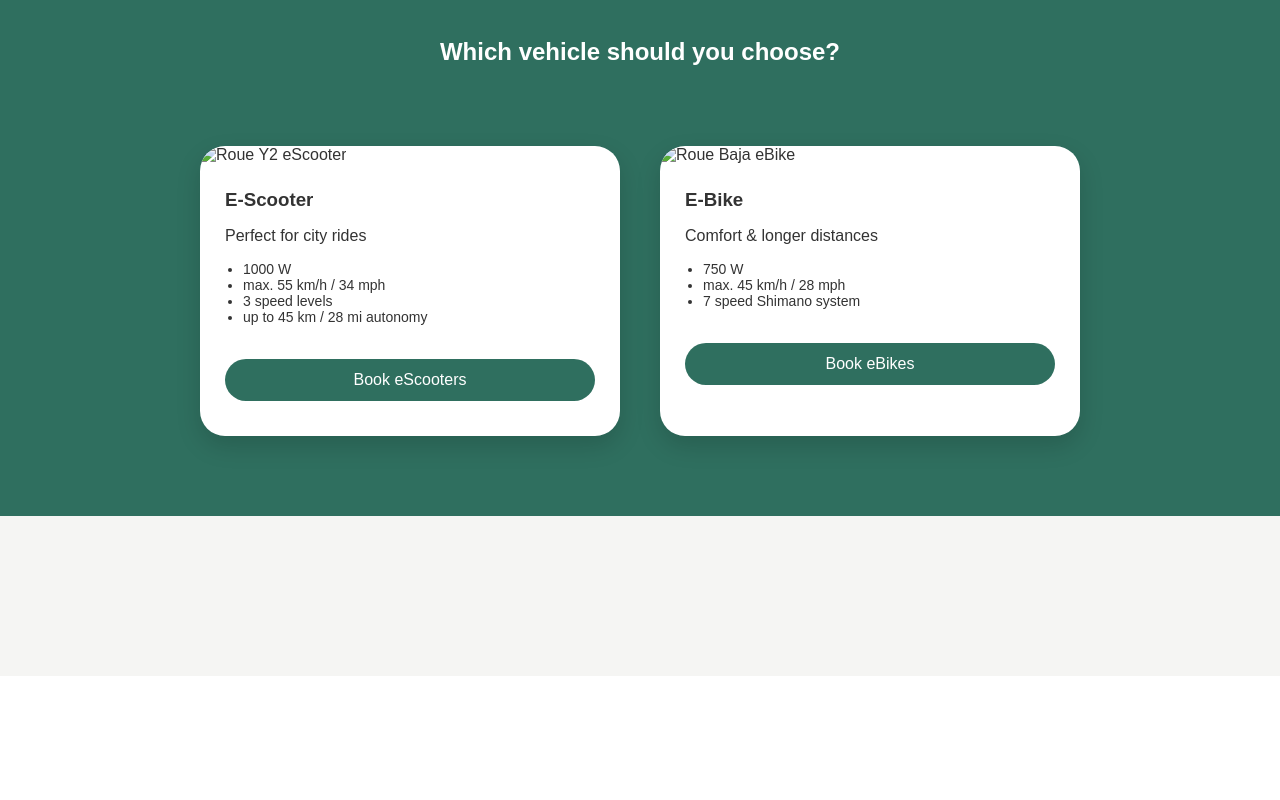
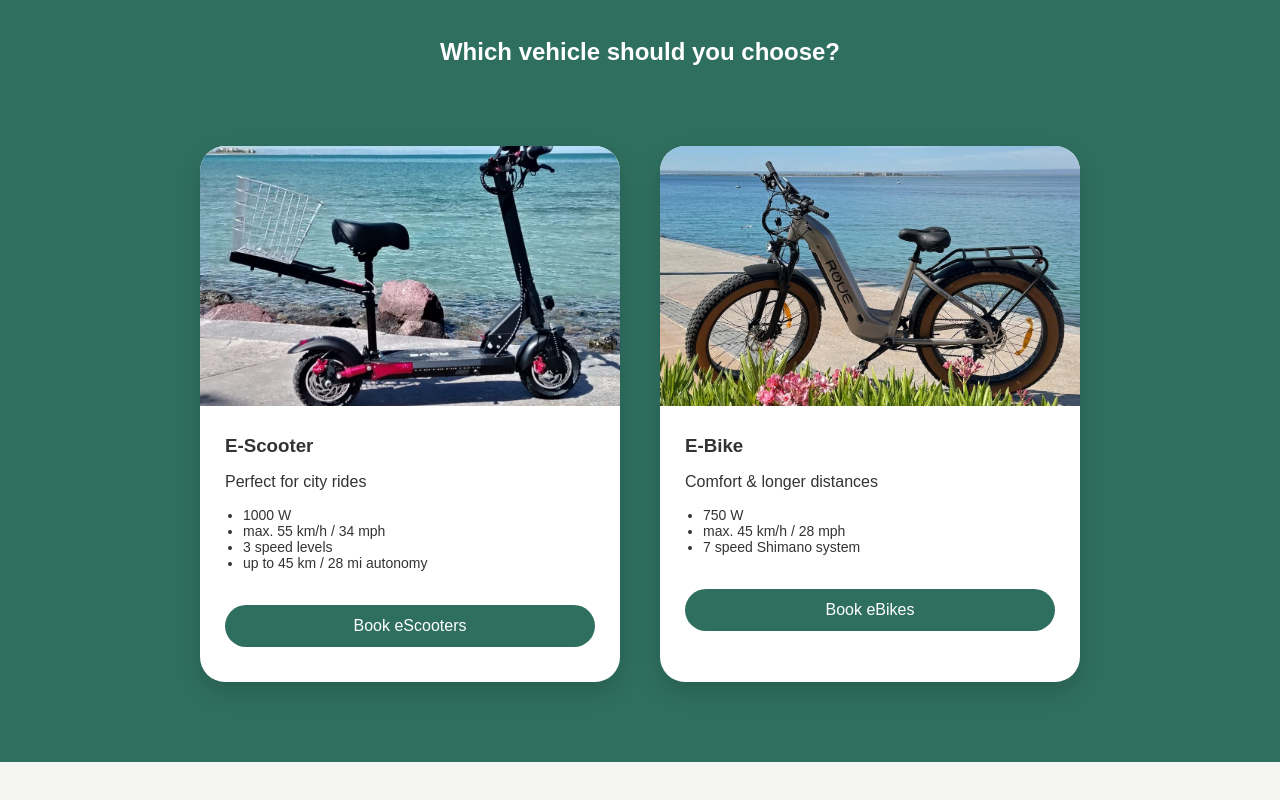
Before and after one commit to todoparajanine/bajawheels.github.io, a plain HTML site: page index.html in a window 1280 px wide. Shown: the part 1556-2356 px from the top of the page. Before the commit the page ends 2232 px from the top, so only its background shows below. Drawn offline with Linux system fonts and the light colour scheme; no server answers.

Commit message:
index.html

```diff
--- a/index.html
+++ b/index.html
@@ -61,7 +61,7 @@
     <!-- SCOOTER -->
     <div class="modern-card" onclick="selectVehicle('Scooter')">
 
-      <img src="Roue_Y2.jpg" alt="Roue Y2 eScooter" class="card-image">
+      <img src="Roue_Y2.jpeg" alt="Roue Y2 eScooter" class="card-image">
 
       <div class="card-content">
         <h3 data-i18n="scooter_title"></h3>
@@ -82,7 +82,7 @@
     <!-- EBIKE -->
     <div class="modern-card" onclick="selectVehicle('eBike')">
 
-      <img src="Roue_Baja.jpg" alt="Roue Baja eBike" class="card-image">
+      <img src="Roue_Baja.jpeg" alt="Roue Baja eBike" class="card-image">
 
       <div class="card-content">
         <h3 data-i18n="ebike_title"></h3>
```
